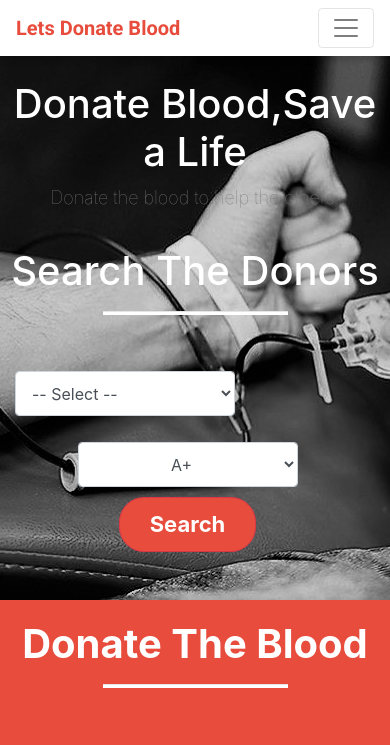
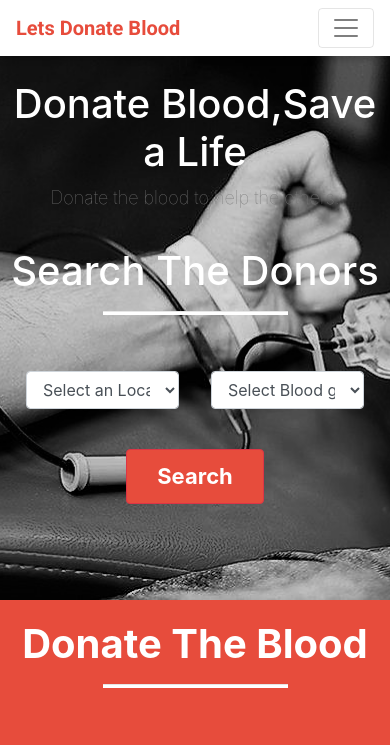
Before and after one commit to Sabbir-Hossain12/Online-Blood-Management-System-PHP, a PHP site: page / in a window 390 px wide. Shown: the top 745 px of the page. Run offline with PHP 8.4, Linux system fonts and the light colour scheme.

Commit message:
responsive home search section

```diff
--- a/asset/css/custom.css
+++ b/asset/css/custom.css
@@ -298,3 +298,23 @@ body {
     flex: 1;
     /* align-items: center; */
 }
+
+
+/*media query*/
+
+@media (min-width: 412px) and (max-width: 500px) {
+
+/*#bloodselect*/
+/*{*/
+/*    margin-top: .4rem;*/
+/*    margin-left: 6.7rem;*/
+/*}*/
+
+    #searchb
+    {
+        display: flex;
+    }
+
+
+
+}
--- a/index.php
+++ b/index.php
@@ -19,13 +19,14 @@ include('components/header.php');
             <h1 class="text-center">Search The Donors</h1>
             <hr class="white-bar text-center">
 
-            <form action="search.php" method="get" class="form-inline text-center" style="padding: 40px 0px 0px 5px;">
-                <div class="form-group text-center justify-content-center">
+            <form action="search.php" method="get"
+                  class="text-center">
 
-                    <select style="width: 220px; height: 45px;" name="city" id="city" class="form-control demo-default"
-                            required>
+                <div class="d-flex justify-content-around align-items-center py-4 form">
+                    <div class=" w-50 m-3">
 
-                        <option value="">-- Select --</option>
+                        <select class="form-control form-select " name="city">
+                            <option class="text-dark font-weight-bold" selected disabled hidden> Select an Location</option>
                             <optgroup title="Dhaka Division" label="&raquo; Dhaka Division">
                             </optgroup>
                             <option value="Dhaka city">Dhaka city</option>
@@ -41,7 +42,7 @@ include('components/header.php');
                             <option value="Narsingdi">Narsingdi</option>
                             <option value="Rajbari">Rajbari</option>
                             <option value="Shariatpur">Shariatpur</option>
-                        <optgroup title="Mymensingh Division" label="&raquo; Mymensingh Division"></optgroup>
+                            <optgroup title="Mymensingh Division" class="text-black" label="&raquo; Mymensingh Division"></optgroup>
                             <option value="Mymensingh">Mymensingh</option>
                             <option value="Sherpur">Sherpur</option>
                             <option value="Netrokona">Netrokona</option>
@@ -56,12 +57,10 @@ include('components/header.php');
                             <option value="Joypurhat">Joypurhat</option>
                             <option value="Natore">Natore</option>
                         </select>
-
                     </div>
-                <div class="form-group center-aligned">
-                    <select name="blood_group" id="blood_group" style="padding: 0 20px; width: 220px; height: 45px;"
-                            class="form-control demo-default text-center margin10px">
-
+                    <div class="w-50 m-3">
+                        <select class="form-control form-select" name="blood_group">
+                            <option class="text-dark font-weight-bold" selected  hidden disabled>Select Blood group</option>
                             <option value="A+">A+</option>
                             <option value="A-">A-</option>
                             <option value="B+">B+</option>
@@ -71,10 +70,12 @@ include('components/header.php');
                             <option value="O+">O+</option>
                             <option value="O-">O-</option>
 
-                    </select>
+                        </select></div>
+
+
                 </div>
-                <div class="form-group center-aligned">
-                    <button type="submit" class="btn btn-lg btn-danger">Search</button>
+                <div>
+                    <button type="submit" class="btn btn-lg btn-danger rounded ">Search</button>
                 </div>
             </form>
         </div>
--- a/search.php
+++ b/search.php
@@ -72,8 +72,8 @@ include('components/header.php');
 			<hr class="white-bar">
 			<br>
 			<form action="search.php" method="get" class="form-inline text-center" style="padding: 40px 0px 0px 5px;">
-				<div class="form-inline text-center" style="padding: 40px 0px 0px 5px;">
-					<div class="form-group text-center center-aligned">
+				<div class="form-inline text-center" style="padding: 40px 0px 0px 5px;" id="searchb">
+					<div class="form-group text-center center-aligned" >
 						<select style="width: 220px; height: 45px;" name="city" id="city" class="form-control demo-default" required>
 
 							<option value="">-- Select --</option>
```
Also changed, not shown: components/footer.php (+0 -25 lines). Lines whose indentation alone changed are shown as unchanged.
